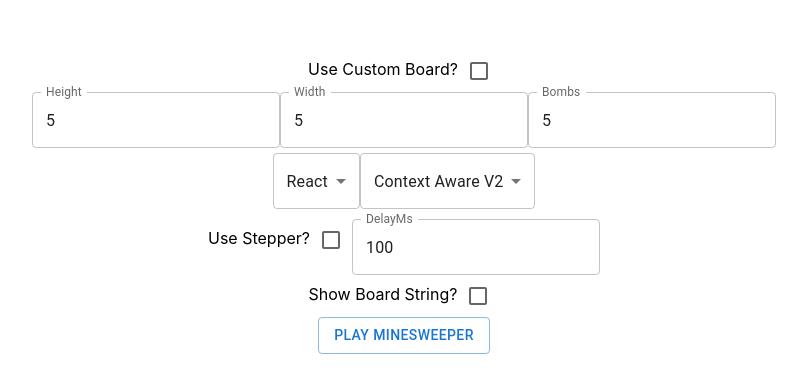
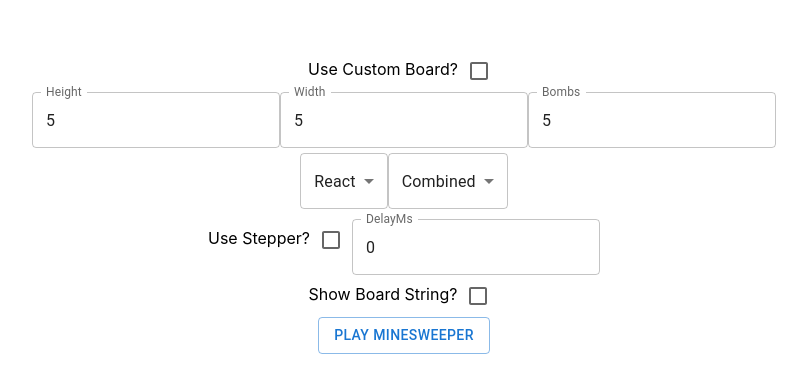
Before and after one commit to liammoyn/minesweeperbot, a React (Create React App) app: page / in a window 1280 px wide. Shown: the top 392 px of the page, without its empty margins (236-1043 px from the left). Built offline with nearby package versions, Linux system fonts and the light colour scheme.

Commit message:
qol changes

```diff
--- a/src/App.tsx
+++ b/src/App.tsx
@@ -25,8 +25,8 @@ const App = () => {
   const [bombs, setBombs] = useState(5);
   const [displayerId, setDisplayerId] = useState("REACT");
   const [displayer, setDisplayer] = useState<Displayer>(consoleDisplayer);
-  const [playerId, setPlayerId] = useState("CONTEXTV2");
-  const [player, setPlayer] = useState<Player>(contextAwarePlayer(true, 1000));
+  const [playerId, setPlayerId] = useState("COMBINED");
+  const [player, setPlayer] = useState<Player>(combinedPlayer(true, 0));
   const [benchmarkPlayers, setBenchmarkPlayers] = useState({
     NAIVE: false,
     SIMPLE: false,
@@ -36,7 +36,7 @@ const App = () => {
     COMBINED: false,
   })
 
-  const [delayMillis, setDelayMillis] = useState<number>(100)
+  const [delayMillis, setDelayMillis] = useState<number>(0)
   const [useStepper, setUseStepper] = useState<boolean>(false);
   const [currentStepResolve, setCurrentStepResolve] = useState<() => void>();
 
--- a/src/minesweeper/boardStringInterpretor.ts
+++ b/src/minesweeper/boardStringInterpretor.ts
@@ -19,7 +19,9 @@ const factor = (num: number): number[] => {
 const getGridFromString = (input: String): Space[][] => {
     const factors: number[] = factor(input.length)
     let width: number
-    if (factors.length % 2 === 0) {
+    if (input.length == 16 * 30) {
+        width = 30
+    } else if (factors.length % 2 === 0) {
         width = factors[factors.length / 2]
     } else {
         width = factors[Math.floor(factors.length / 2)]
```
